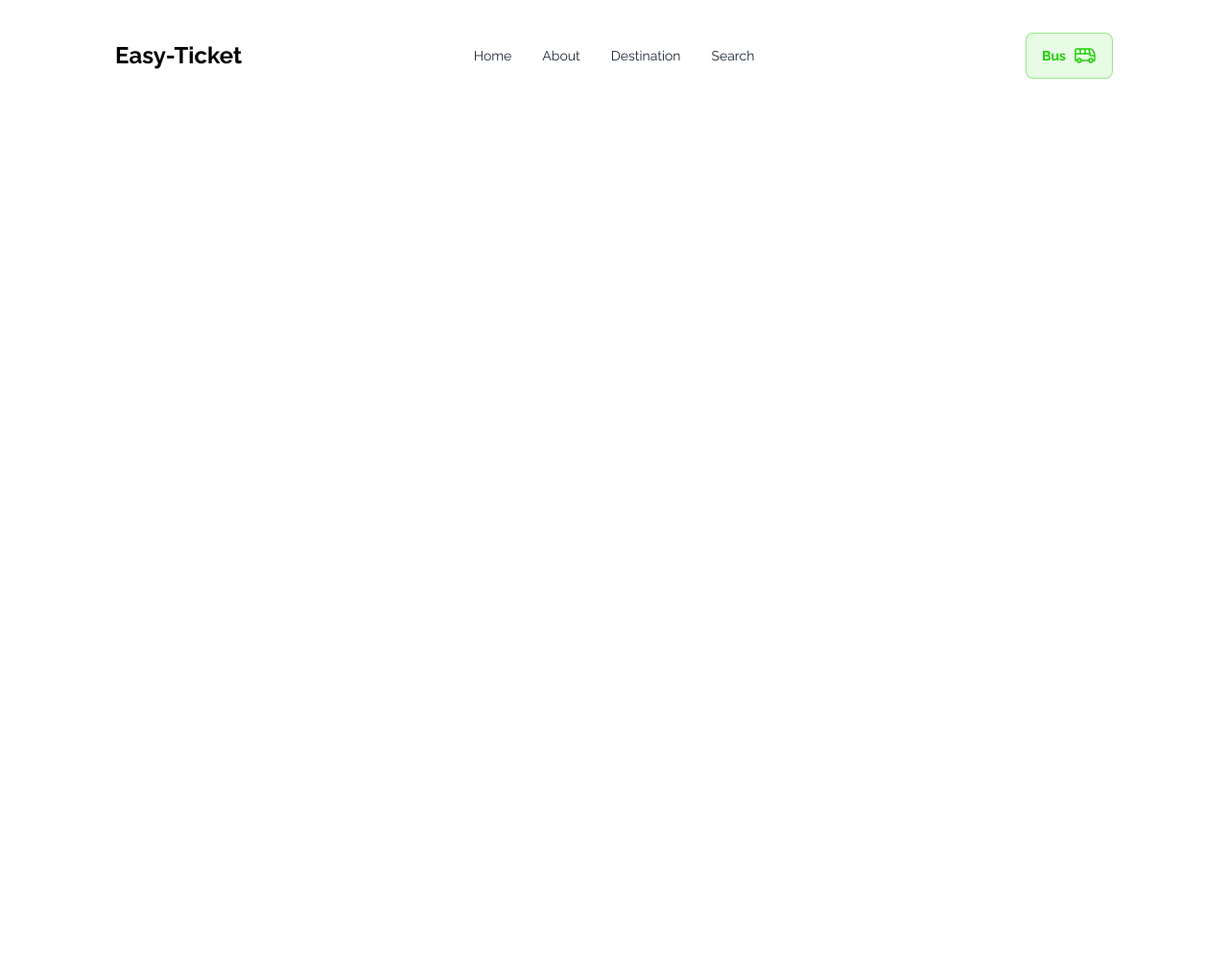
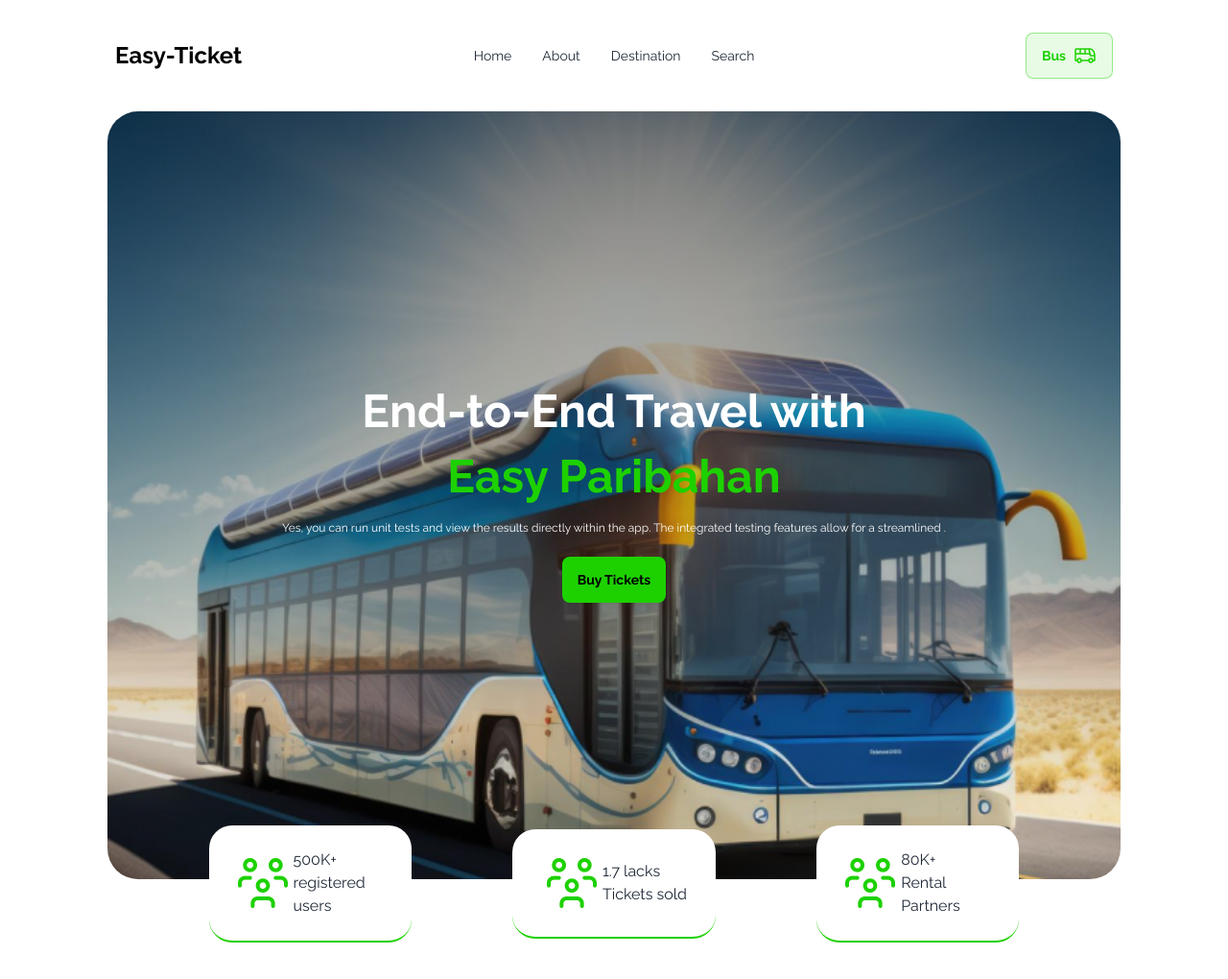
Before and after one commit to Saeedullah15/Smart-Ticketing, a plain HTML site: page index.html in a window 1280 px wide. Shown: the whole page at 96% size. Before the commit the page ends 800 px from the top, so only its background shows below. Drawn offline with nearby package versions, Linux system fonts and the light colour scheme.

Commit message:
banner section added

```diff
--- a/index.html
+++ b/index.html
@@ -70,7 +70,53 @@
     </header>
 
     <main class="mx-5 lg:mx-28 my-3 lg:my-6">
+        <!-- banner section -->
+        <section class="pb-20">
+            <div class="hero min-h-screen rounded-[32px]" style="background-image: url(images/banner.png);">
+                <!-- <div class="hero-overlay bg-opacity-0"></div> -->
+                <div class="hero-content text-center text-neutral-content">
+                    <div class="">
+                        <h1 class="mb-5 text-5xl font-bold text-white">End-to-End Travel with
+                            <br>
+                            <span class="text-green block mt-5">Easy Paribahan</span>
+                        </h1>
+                        <p class="mb-5 text-white text-xs px-36 leading-5">Yes, you can run unit tests and view the
+                            results
+                            directly
+                            within the app. The
+                            integrated testing features allow for a
+                            streamlined .
+                        </p>
+                        <button class="btn bg-green text-black border-none font-bold">Buy Tickets</button>
+                    </div>
+                </div>
+            </div>
 
+            <!-- statistics div -->
+            <div class=" flex justify-evenly items-center -mt-14">
+                <div class="flex justify-center items-center rounded-3xl bg-white border-b-green border-b-2 w-1/5 p-6">
+                    <img src="images/people.png" alt="">
+                    <div>
+                        <h1>500K+</h1>
+                        <p>registered users</p>
+                    </div>
+                </div>
+                <div class="flex justify-center items-center rounded-3xl bg-white border-b-green border-b-2 w-1/5 p-6">
+                    <img src="images/people.png" alt="">
+                    <div>
+                        <h1>1.7 lacks</h1>
+                        <p>Tickets sold</p>
+                    </div>
+                </div>
+                <div class="flex justify-center items-center rounded-3xl bg-white border-b-green border-b-2 w-1/5 p-6">
+                    <img src="images/people.png" alt="">
+                    <div>
+                        <h1>80K+</h1>
+                        <p>Rental Partners</p>
+                    </div>
+                </div>
+            </div>
+        </section>
     </main>
 
     <footer>
```
